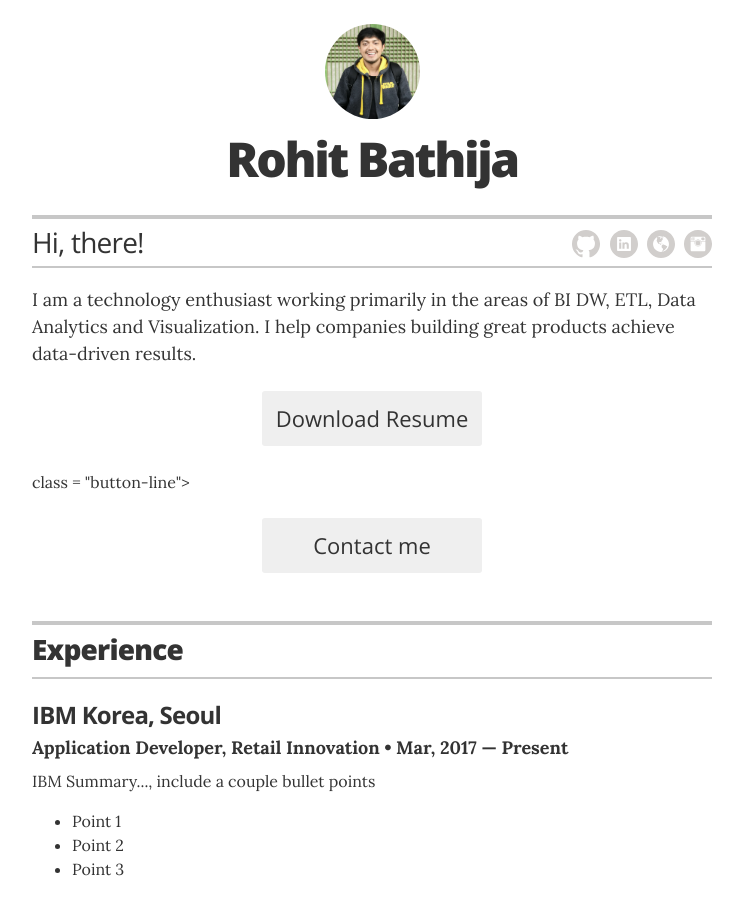
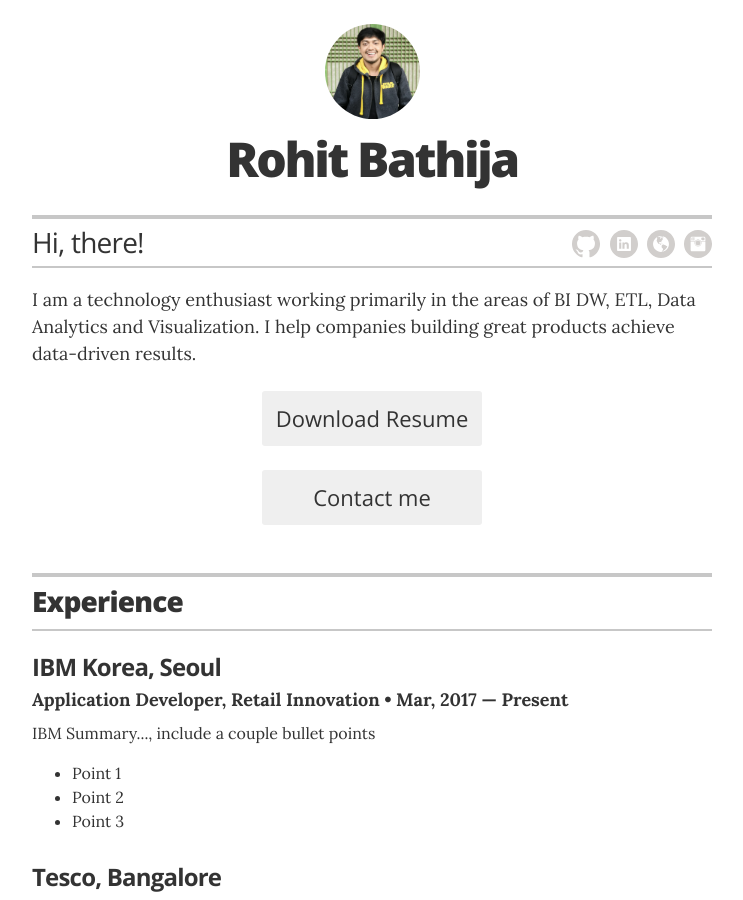
Before and after one commit to robathija/rohit-resume, a Jekyll site: the page built from index.html, in a window 1280 px wide and 900 px high. Shown: the whole window, without its empty margins (268-1011 px from the left). Built offline with Jekyll 4.4.1, drawn with Linux system fonts in a browser that asks for light colours.

Commit message:
rollback divs

```diff
--- a/_layouts/resume.html
+++ b/_layouts/resume.html
@@ -38,8 +38,8 @@
         </div>
 
         {% if site.resume_looking_for_work == 'yes' %}
-		<div class = "button-line"><a href="mailto:{{ site.resume_contact_email }}" class="contact-button no-print" itemprop="email">Download Resume</a>
-        class = "button-line"><a href="mailto:{{ site.resume_contact_email }}" class="contact-button no-print" itemprop="email">Contact me</a></div>
+		<div class = "button-line"><a href="mailto:{{ site.resume_contact_email }}" class="contact-button no-print" itemprop="email">Download Resume</a></div>
+        <div class = "button-line"><a href="mailto:{{ site.resume_contact_email }}" class="contact-button no-print" itemprop="email">Contact me</a></div>
         {% elsif site.resume_looking_for_work == 'no' %}
         <a class="contact-button not-looking no-print">I'm not looking for work right now.</a>
         {% else %}
```
